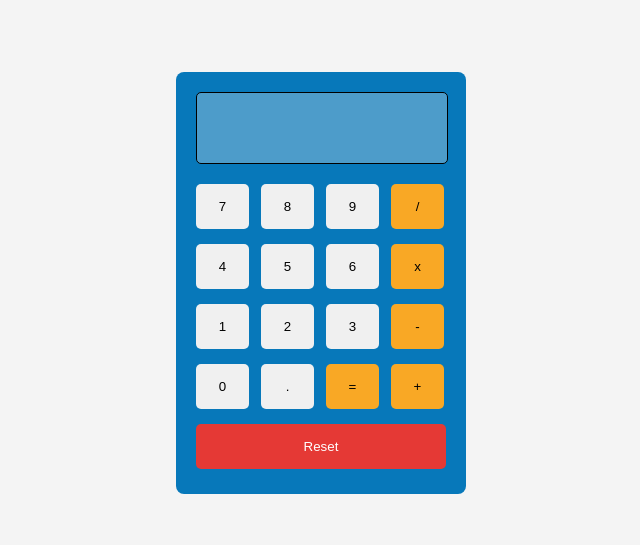
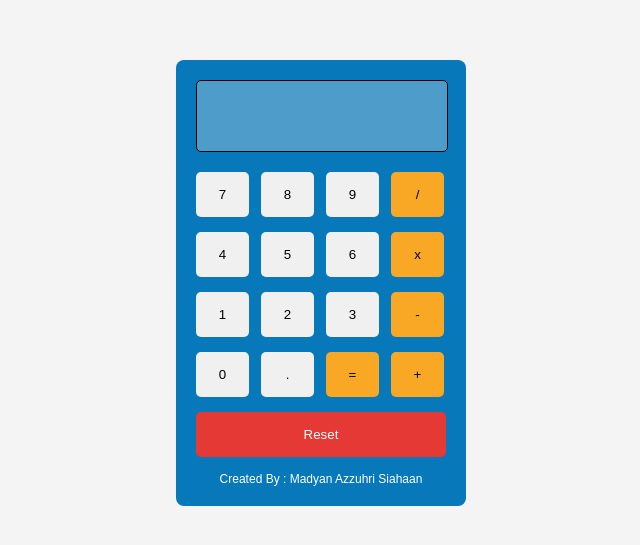
Before and after one commit to madyanazzuhrisiahaan/kalkulator, a plain HTML site: page index.html in a window 1280 px wide. Shown: the part 125-670 px from the top of the page, without its empty margins (319-959 px from the left). Drawn offline with Linux system fonts and the light colour scheme.

Commit message:
menambahkan footer

```diff
--- a/index.html
+++ b/index.html
@@ -28,8 +28,9 @@
             <button class="btn operator" onclick="appendValue('+')">+</button>
             <button class="btn clear" onclick="clearDisplay()">Reset</button>
         </div>
-    </div>
 
-    <script src="script.js"></script>
+        <div class="footer">Created By : Madyan Azzuhri Siahaan</div>
+        </div>
+        <script src="script.js"></script>
 </body>
 </html>
--- a/style.css
+++ b/style.css
@@ -64,3 +64,10 @@ body{
 .clear:active{
     background-color: #c62828;
 }
+
+.footer{
+    margin-top: 10px;
+    font-size: 12px;
+    text-align: center;
+    color: white;
+}
```
